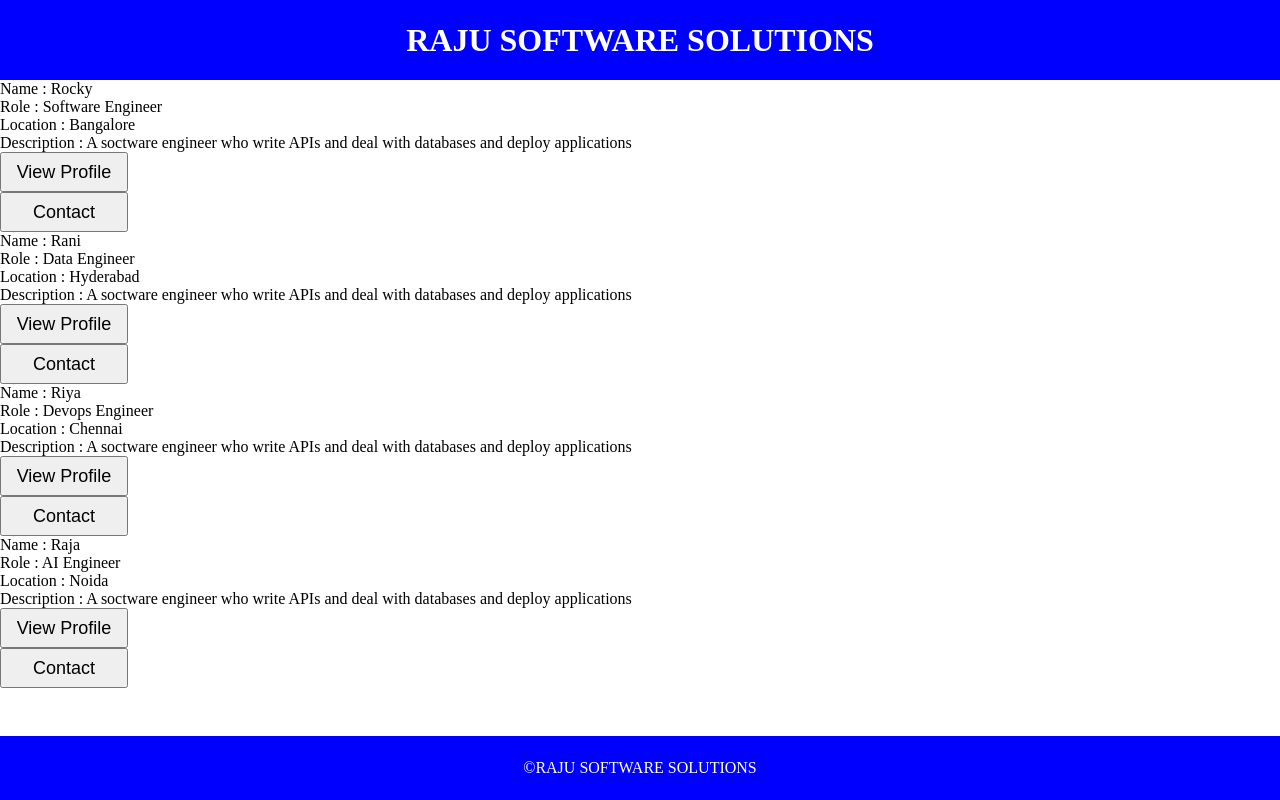
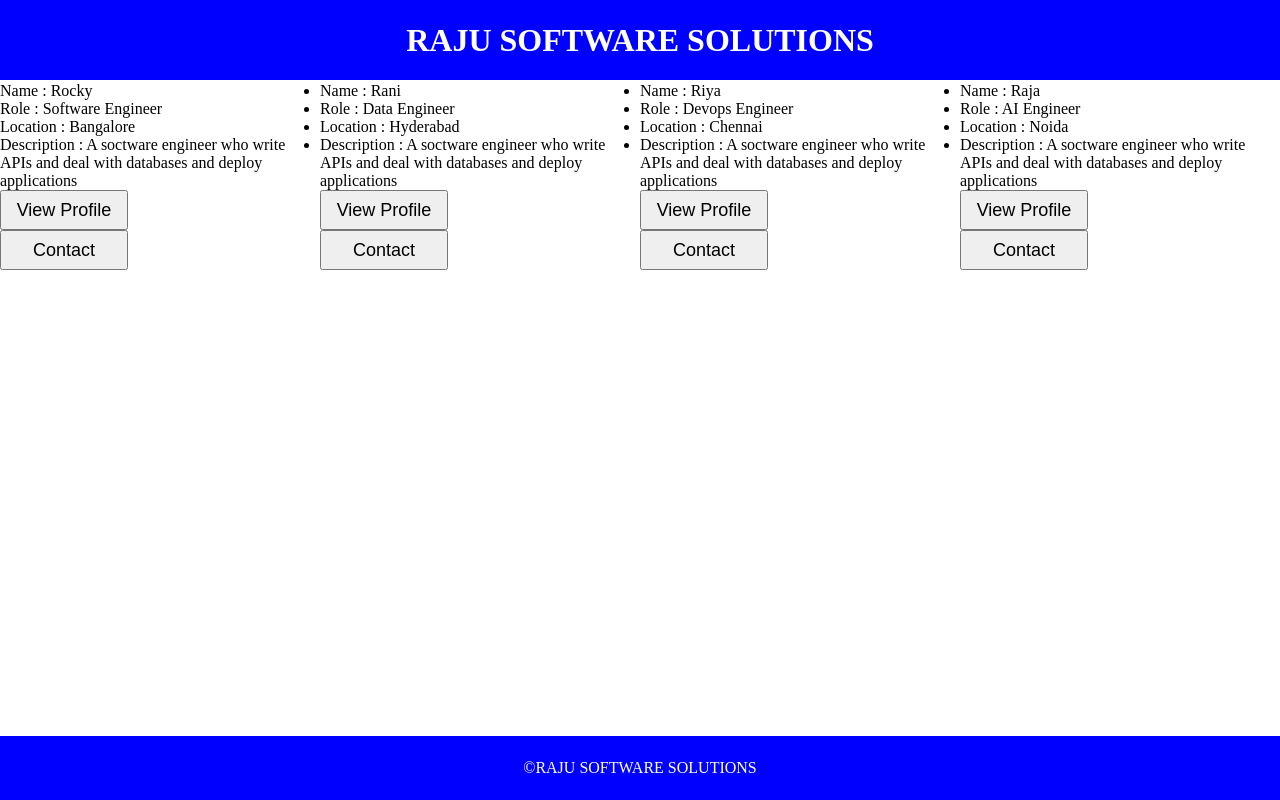
Before and after one commit to MUDEM-NAGARAJU/react-employeedirectory, a React (Vite) app: page / in a window 1280 px wide. Built offline with nearby package versions, Linux system fonts and the light colour scheme.

Commit message:
developed box model for each employee card

```diff
--- a/src/App.css
+++ b/src/App.css
@@ -27,6 +27,15 @@
 .app .employeeinfo{
 
   flex-grow: 1;
+  display: flex;
+  justify-content: space-evenly;
+}
+
+.app .employeeinfo .employeecard{
+  height: 40vh;
+  margin-top: 2px;
+  width:50%;
+
 }
 .app .footer{
 
```
